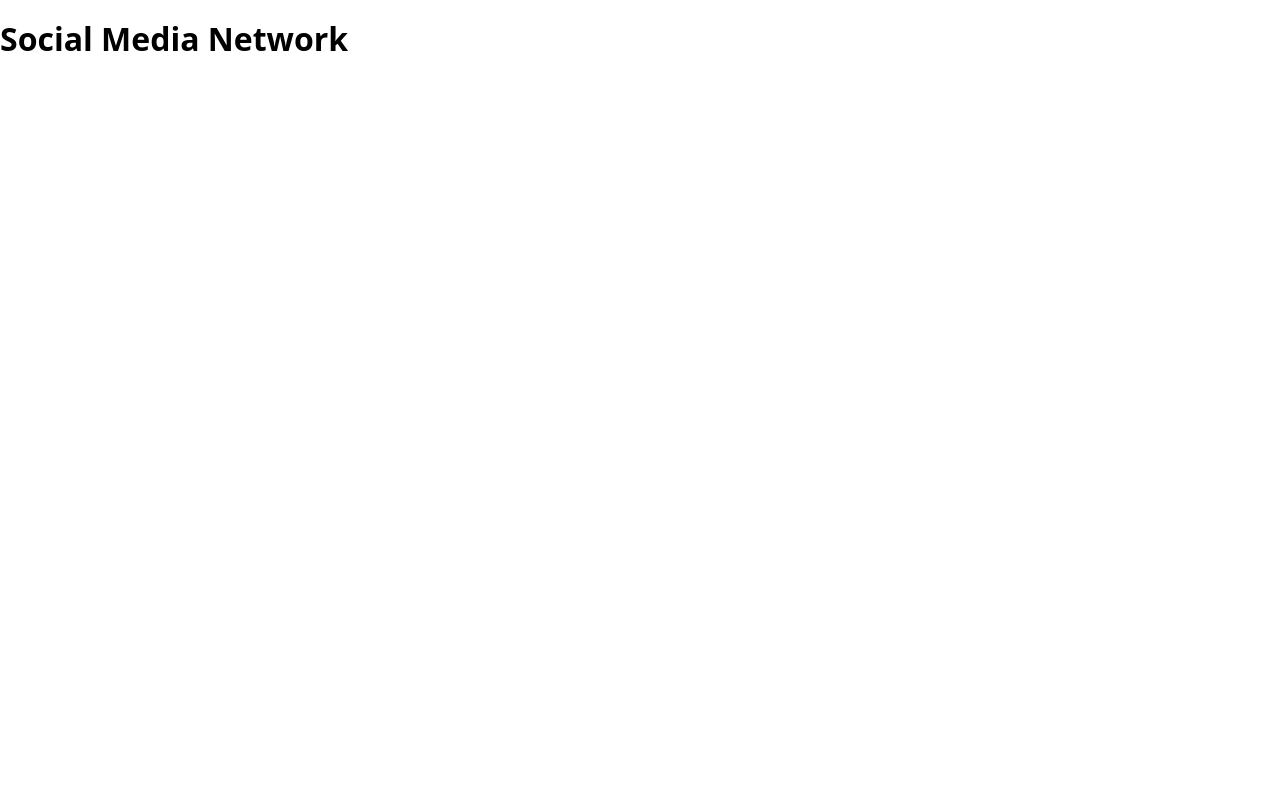
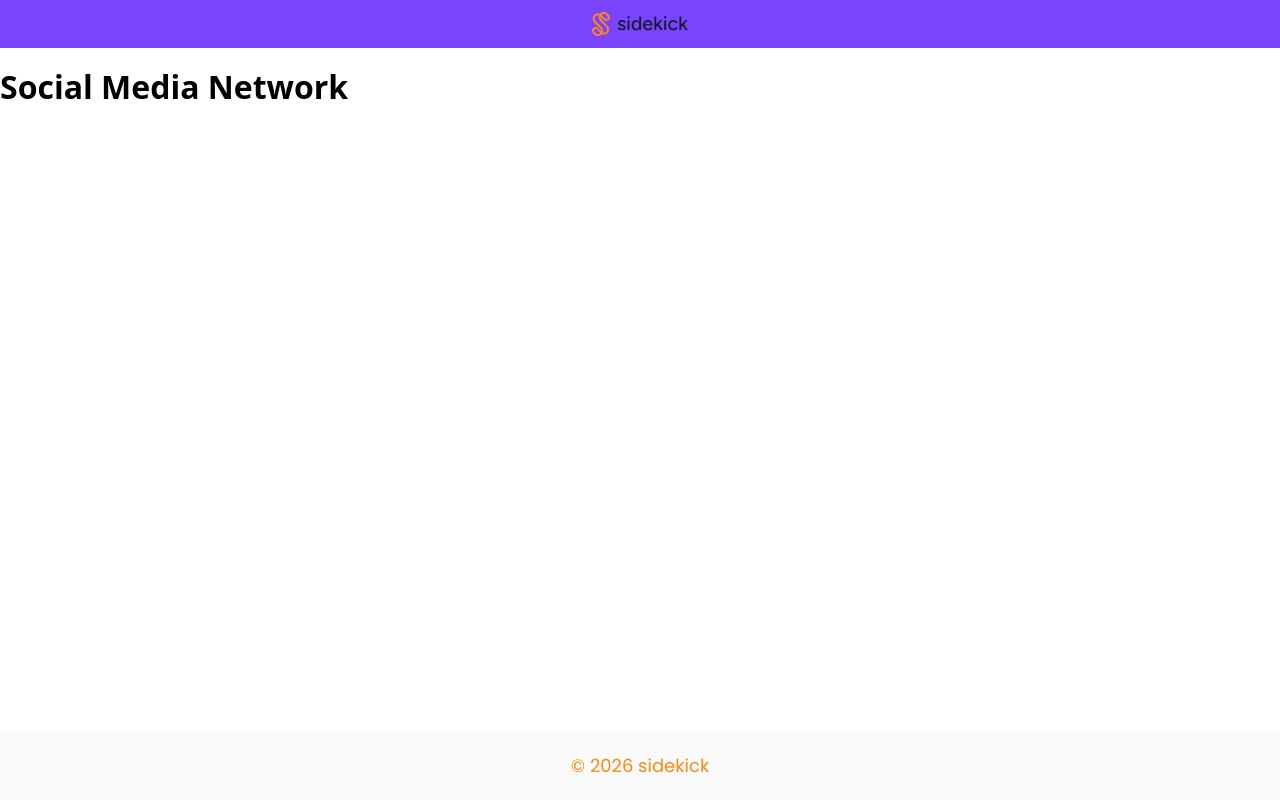
Before and after one commit to NotDmitry/social-media-network_nextjs, a Next.js app: page / in a window 1280 px wide. Built offline with nearby package versions, Linux system fonts and the light colour scheme; no server answers; what @mui/material-nextjs would draw is missing.

Commit message:
feat: provide source main Layout migration with new HeaderVariantPicker

```diff
--- /dev/null
+++ b/app/_components/Footer/index.tsx
@@ -0,0 +1,15 @@
+import './style.css';
+
+function Footer() {
+  const currentYear = new Date().getFullYear();
+
+  return (
+    <footer className='footer'>
+      <a className='link link_external' href='https://sidekick-software.com/' target='_blank' rel='noreferrer'>
+        © {currentYear} sidekick
+      </a>
+    </footer>
+  );
+}
+
+export default Footer;
--- /dev/null
+++ b/app/_components/Footer/style.css
@@ -0,0 +1,7 @@
+.footer {
+  display: flex;
+  align-items: center;
+  justify-content: center;
+  padding: clamp(10px, 2.5vw, 12px) clamp(12px, 3vw, 24px);
+  background-color: var(--background-fill-surface);
+}
--- /dev/null
+++ b/app/_components/HeaderVariantPicker/index.tsx
@@ -0,0 +1,29 @@
+'use client';
+import { usePathname } from 'next/navigation';
+import { useAuth } from '@/entities/auth/useAuth';
+import { ROUTES } from '@/_app/routes';
+import Header from '../Header';
+import type { HeaderVariant } from '../Header/types';
+
+function HeaderVariantPicker() {
+  const pathname = usePathname();
+  const { authStatus } = useAuth();
+
+  let headerVariant: HeaderVariant = 'default';
+
+  if (pathname === ROUTES.home) {
+    if (authStatus === 'authenticated') {
+      headerVariant = 'user';
+    } else if (authStatus === 'guest') {
+      headerVariant = 'guest';
+    }
+  } else if ((pathname === ROUTES.profile || pathname === ROUTES.statistics) && authStatus === 'authenticated') {
+    headerVariant = 'user';
+  }
+
+  return (
+    <Header variant={headerVariant} />
+  );
+}
+
+export default HeaderVariantPicker;
--- /dev/null
+++ b/app/layout-style.css
@@ -0,0 +1,12 @@
+.layout-wrapper {
+  display: flex;
+  flex-direction: column;
+  min-height: 100vh;
+}
+
+.layout-main {
+  flex: 1;
+  display: flex;
+  flex-direction: column;
+  width: 100%;
+}
--- a/app/layout.tsx
+++ b/app/layout.tsx
@@ -6,6 +6,9 @@ import StoreProvider from '@/_app/StoreProvider';
 import { ThemeProvider } from '@mui/material/styles';
 import { muiGlobalTheme } from '@/_app/muiThemeConfig';
 import '@/_app/styles/globals.css';
+import Footer from './_components/Footer';
+import HeaderVariantPicker from './_components/HeaderVariantPicker';
+import './layout-style.css';
 
 const poppins = Poppins({
   subsets: ['latin'],
@@ -31,7 +34,13 @@ export default function RootLayout({ children }: LayoutProps<'/'>) {
           <AppInitializer />
           <AppRouterCacheProvider options={{ enableCssLayer: true }}>
             <ThemeProvider theme={muiGlobalTheme}>
-              {children}
+              <div className='layout-wrapper'>
+                <HeaderVariantPicker />
+                <main className='layout-main'>
+                  {children}
+                </main>
+                <Footer />
+              </div>
             </ThemeProvider>
           </AppRouterCacheProvider>
         </StoreProvider>
```
